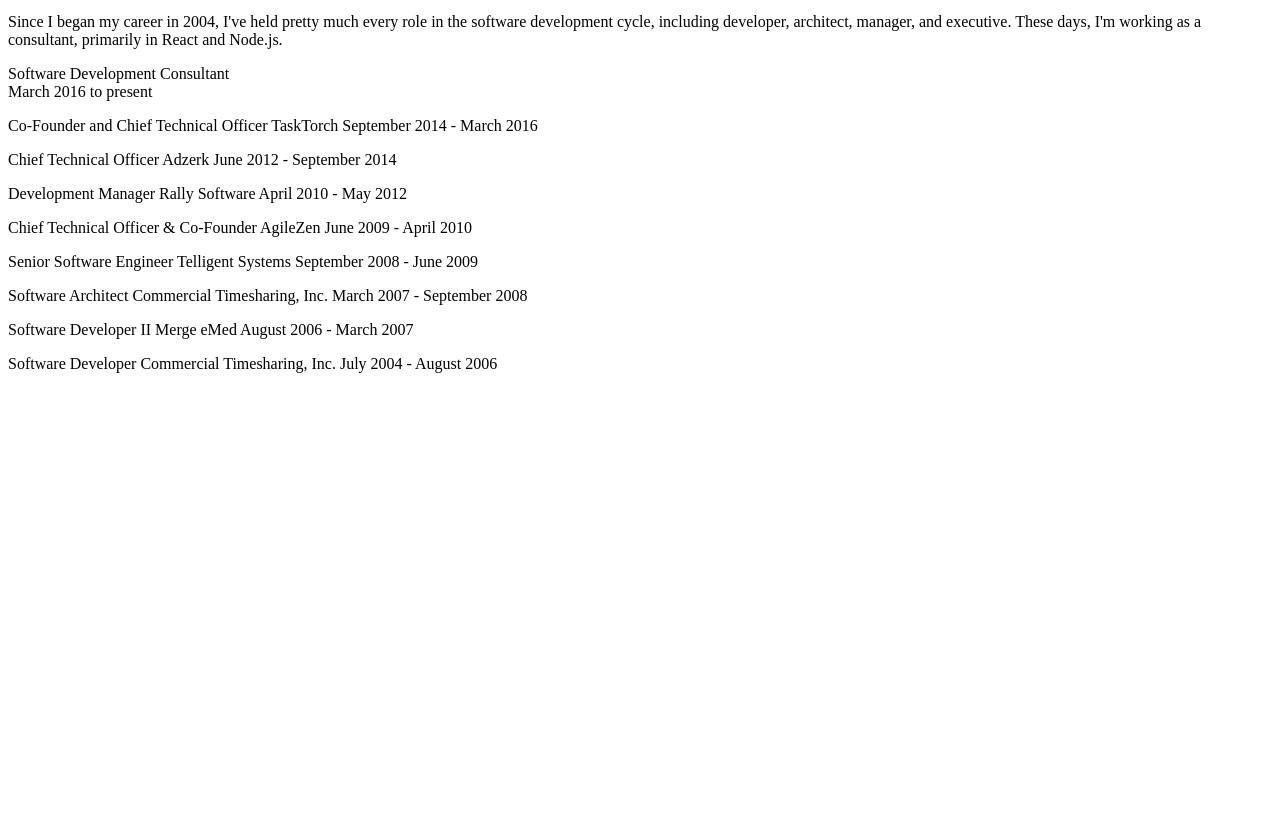
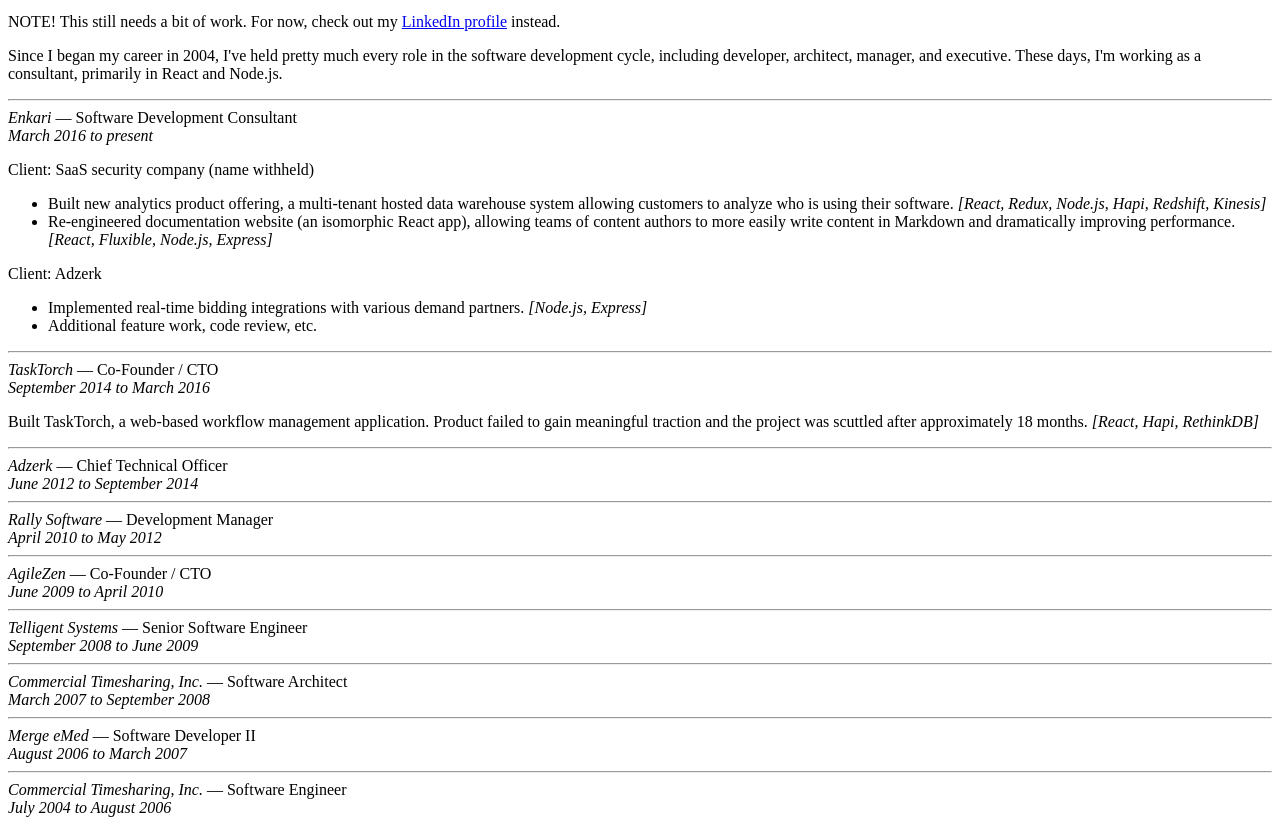
Before and after one commit to nkohari/nate.io, a Gatsby site: page /career in a window 1280 px wide. Shown: the part 29-854 px from the top of the page. Before the commit the page ends 800 px from the top, so only its background shows below. Built offline with nearby package versions, Linux system fonts and the light colour scheme; Gatsby itself is replaced by a stand-in of ours.

Commit message:
Added deployment

```diff
--- a/gatsby-config.js
+++ b/gatsby-config.js
@@ -18,7 +18,8 @@
           {
             resolve: 'gatsby-remark-images',
             options: {
-              maxWidth: 590,
+              maxWidth: 680,
+              linkImagesToOriginal: false
             },
           },
           {
@@ -38,7 +39,7 @@
     {
       resolve: 'gatsby-plugin-google-analytics',
       options: {
-        //trackingId: 'ADD YOUR TRACKING ID HERE',
+        trackingId: 'UA-23130622-1',
       },
     },
     {
--- a/src/css/page.styl
+++ b/src/css/page.styl
@@ -14,3 +14,14 @@
       margin: 0
       line-height: $lh-title
       font-weight: 400
+
+  .job-company
+    font-weight: 500
+
+  .job-dates
+    font-size: $f7
+    font-style: italic
+
+  .job-tech
+    font-style: italic
+    color: $light-silver
--- a/src/html.jsx
+++ b/src/html.jsx
@@ -18,7 +18,7 @@
       css = (
         <style
           id="gatsby-inlined-css"
-          dangerouslySetInnerHTML={{ __html: stylesStr }}
+          dangerouslySetInnerHTML={{ __html: styles }}
         />
       );
     }
--- a/src/pages/2017/the-donald-and-the-dharma.md
+++ b/src/pages/2017/the-donald-and-the-dharma.md
@@ -4,11 +4,12 @@
 date: 2017-08-18 08:38:00
 category: politics and religion
 song: spotify:track:69KLeTyXCuRk0k4fCNrV3m
+draft: true
 ---
 
 ![](media/we-are-better-than-this.jpg)
 
-<span class='drop-cap'>I stared hazily</span> at the blue glow of the television. I'd been drinking a little whiskey. Actually... I'd been drinking a lot of whiskey.
+<span class='drop-cap'>I stared through a haze</span> at the blue glow of the television. I'd been drinking a little whiskey. Actually... I'd been drinking a lot of whiskey.
 
 I was watching the returns of the presidential election, and they'd just called Michigan. At this point, it was brutally obvious that Donald Trump was going to be 45th President of the United States.
 
@@ -18,11 +19,11 @@
 
 Earlier that morning, Niki and I had walked down the street to the nearby church that served as our polling place and done our civic duty. I'd been glued to the television pretty much since we got home, waiting for exit polls and then the actual returns.
 
-Like pretty much everyone else, I was convinced that it would be a strong victory for Hillary Clinton. I had my reservations about Clinton, but her politics were reasonably aligned with mine, and I admired her ability to succeed in a role which is dominated by men.
+Like pretty much everyone else, I was convinced that it would be a strong victory for Hillary Clinton. I had my reservations about Clinton, but her politics were pretty well-aligned with mine, and I admired her ability to succeed in a role which is dominated by men.
 
 I was also pretty convinced that Donald Trump was a narcissitic lunatic that at best would be completely inept, and at worst would be the first truly fascist president in American history. It was obvious to me who to vote for, and it seemed obvious to me who should win.
 
-And, like pretty much everyone else, I couldn't believe what was happening as the votes were tallied and the talking heads -- exasperated themselves -- called state after state for Trump.
+And, like pretty much everyone else, I couldn't believe what was happening as the votes were tallied and the talking heads -- in increasingly exasperated tones -- called state after state for Trump.
 
 At this point, you probably think I'm going to go on a tirade about the dangers of American fascism or say mean things about Trump or the people who voted for him. But I'm sure you've heard all that before.
 
@@ -47,3 +48,5 @@
 I'd followed the entire awful, shit-stained, mud-raking, rather-rip-your-eyes-out-than-watch-another-moment campaign. I'd digested every news clip, watched every debate, and read the spin and counter-spin on every talking point. But somehow, I'd missed something critical. Staring at the ceiling that night, I needed to understand what I'd missed.
 
 ---
+
+Part of me was angry. Very angry.
--- a/src/pages/career/index.md
+++ b/src/pages/career/index.md
@@ -3,41 +3,79 @@
 template: page
 ---
 
+NOTE! This still needs a bit of work. For now, check out my [LinkedIn profile](https://linkedin.com/in/nkohari) instead.
+
 Since I began my career in 2004, I've held pretty much every role in the software development cycle, including developer, architect, manager, and executive. These days, I'm working as a consultant, primarily in React and Node.js.
 
-<div class='job'>
-  <div class='title'>Software Development Consultant</div>
-  <div class='dates'>March 2016 to present</div>
+---
+
+<div class='job-header'>
+  <div class='job-company'><em>Enkari</em> — Software Development Consultant</div>
+  <div class='job-dates'>March 2016 to present</div>
 </div>
 
-Co-Founder and Chief Technical Officer
-TaskTorch
-September 2014 - March 2016
+Client: SaaS security company (name withheld)
+* Built new analytics product offering, a multi-tenant hosted data warehouse system allowing customers to analyze who is using their software. <span class='job-tech'>[React, Redux, Node.js, Hapi, Redshift, Kinesis]</span>
+* Re-engineered documentation website (an isomorphic React app), allowing teams of content authors to more easily write content in Markdown and dramatically improving performance. <span class='job-tech'>[React, Fluxible, Node.js, Express]</span>
 
-Chief Technical Officer
-Adzerk
-June 2012 - September 2014
+Client: Adzerk
+* Implemented real-time bidding integrations with various demand partners. <span class='job-tech'>[Node.js, Express]</span>
+* Additional feature work, code review, etc.
 
-Development Manager
-Rally Software
-April 2010 - May 2012
+---
 
-Chief Technical Officer & Co-Founder
-AgileZen
-June 2009 - April 2010
+<div class='job-header'>
+  <div class='job-company'><em>TaskTorch</em> — Co-Founder / CTO</div>
+  <div class='job-dates'>September 2014 to March 2016</div>
+</div>
 
-Senior Software Engineer
-Telligent Systems
-September 2008 - June 2009
+Built TaskTorch, a web-based workflow management application. Product failed to gain meaningful traction and the project was scuttled after approximately 18 months. <span class='job-tech'>[React, Hapi, RethinkDB]</span>
 
-Software Architect
-Commercial Timesharing, Inc.
-March 2007 - September 2008
+---
 
-Software Developer II
-Merge eMed
-August 2006 - March 2007
+<div class='job-header'>
+  <div class='job-company'><em>Adzerk</em> — Chief Technical Officer</div>
+  <div class='job-dates'>June 2012 to September 2014</div>
+</div>
 
-Software Developer
-Commercial Timesharing, Inc.
-July 2004 - August 2006
+---
+
+<div class='job-header'>
+  <div class='job-company'><em>Rally Software</em> — Development Manager</div>
+  <div class='job-dates'>April 2010 to May 2012</div>
+</div>
+
+---
+
+<div class='job-header'>
+  <div class='job-company'><em>AgileZen</em> — Co-Founder / CTO</div>
+  <div class='job-dates'>June 2009 to April 2010</div>
+</div>
+
+---
+
+<div class='job-header'>
+  <div class='job-company'><em>Telligent Systems</em> — Senior Software Engineer</div>
+  <div class='job-dates'>September 2008 to June 2009</div>
+</div>
+
+---
+
+<div class='job-header'>
+  <div class='job-company'><em>Commercial Timesharing, Inc.</em> — Software Architect</job></div>
+  <div class='job-dates'>March 2007 to September 2008</div>
+</div>
+
+---
+
+<div class='job-header'>
+  <div class='job-company'><em>Merge eMed</em> — Software Developer II</div>
+  <div class='job-dates'>August 2006 to March 2007</div>
+</div>
+
+---
+
+<div class='job-header'>
+  <div class='job-company'><em>Commercial Timesharing, Inc.</em> — Software Engineer</div>
+  <div class='job-dates'>July 2004 to August 2006</div>
+</div>
--- a/src/pages/index.jsx
+++ b/src/pages/index.jsx
@@ -7,7 +7,7 @@
 
   render() {
     const { site, allMarkdownRemark } = this.props.data;
-    const posts = allMarkdownRemark.edges.map(edge => edge.node);
+    const posts = allMarkdownRemark.edges.map(edge => edge.node).filter(post => !post.frontmatter.draft);
     return (
       <div>
         <Header site={site} />
@@ -41,6 +41,7 @@
             title
             subtitle
             date
+            draft
           }
         }
       }
```
Also changed, not shown: package.json (+6 -6 lines), 1 other file.
